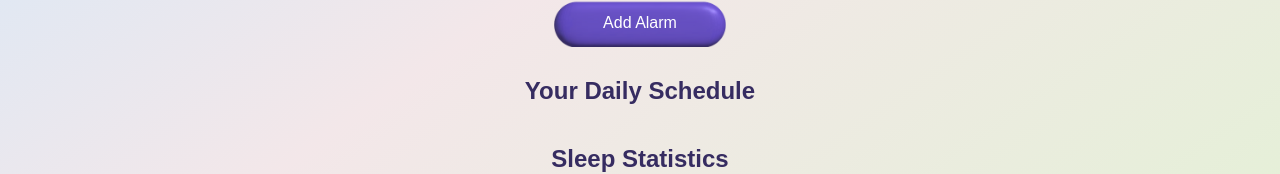
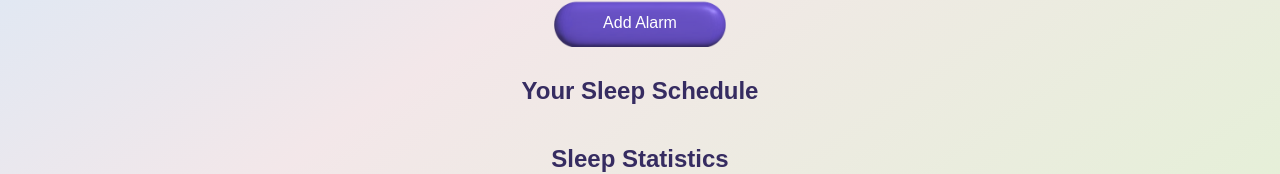
Before and after one commit to sambel2/CS422_DreamTeam, a React (Create React App) app in the folder dream-team/: page /tracking in a window 1280 px wide. Shown: the part 481-655 px from the top of the page. Built offline with nearby package versions, Linux system fonts and the light colour scheme.

Commit message:
Updated Schedule.js

```diff
--- a/dream-team/src/components/Schedule.js
+++ b/dream-team/src/components/Schedule.js
@@ -4,11 +4,11 @@ import '../styling/ScheduleCSS.css';
 const Schedule = ({ alarms }) => {
     return (
         <div className="schedule">
-            <h2>Your Daily Schedule</h2>
+            <h2>Your Sleep Schedule</h2>
             <ul className="subpart">
                 {alarms.map((alarm, index) => (
                     <li key={index}>
-                        <strong>{alarm.time}</strong>: {alarm.description}
+                        <strong>{alarm.date}</strong>: {alarm.hours} hours
                     </li>
                 ))}
             </ul>
```
